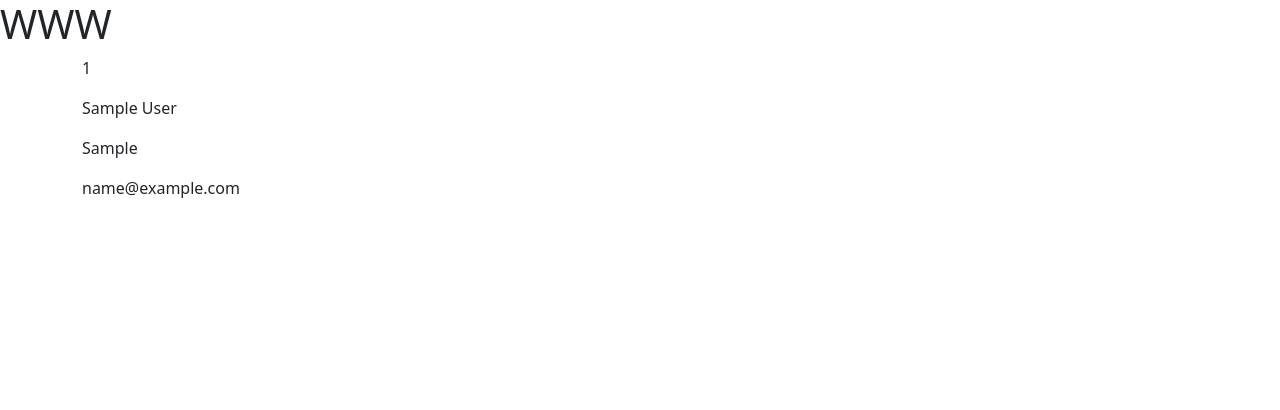
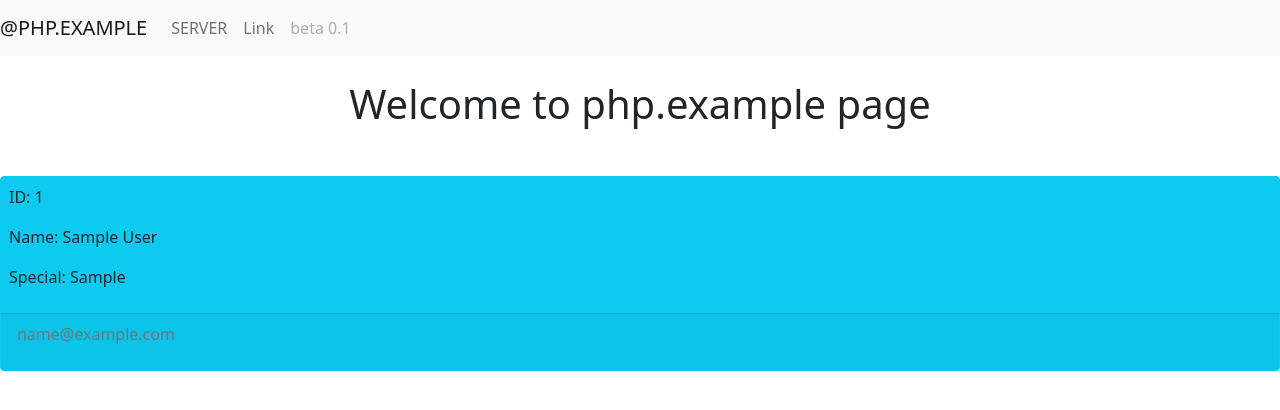
Before and after one commit to ekienay/first-php, a PHP site: page / in a window 1280 px wide. Shown: the top 410 px of the page. Run offline with PHP 8.4, Linux system fonts and the light colour scheme; tables that the repository leaves empty or names only in its code hold one stand-in row (values such as "Sample post").

Commit message:
php example

```diff
--- a/index.php
+++ b/index.php
@@ -11,17 +11,47 @@
 </head>
 
 <body>
-    <h1>WWW</h1>
 
-    <div class="container">
-    <?php foreach($result as $res){ ?>
 
-        <p><?php echo $res->id; ?></p>
-        <p><?php echo $res->name; ?></p>
-        <p><?php echo $res->special; ?></p>
+  <nav class="navbar navbar-expand-lg navbar-light bg-light">
+    <a class="navbar-brand" href="#">@PHP.EXAMPLE</a>
+    <button class="navbar-toggler" type="button" data-toggle="collapse" data-target="#navbarSupportedContent" aria-controls="navbarSupportedContent" aria-expanded="false" aria-label="Toggle navigation">
+      <span class="navbar-toggler-icon"></span>
+    </button>
+
+    <div class="collapse navbar-collapse" id="navbarSupportedContent">
+      <ul class="navbar-nav mr-auto">
+        <li class="nav-item active">
+          <a class="nav-link" href="#">SERVER</a>
+        </li>
+        <li class="nav-item">
+          <a class="nav-link" href="#">Link</a>
+        </li>
+        <div class="nav-item mr-4">
+          <a class="nav-link disabled" href="#">beta 0.1</a>
+        </div>
+      </ul>
+    </div>
+  </nav>
+
+
+  <div class="container mt-4 text-center">
+    <h1>Welcome to php.example page</h1>
+  </div>
+
+  <div class="card-columns">
+    <?php foreach ($result as $res) { ?>
+      <div class="card my-5 border-info mb-3 text-dark bg-info mb-3">
+        <div class="m-2">
+          <p>ID: <?php echo $res->id; ?></p>
+          <p>Name: <?php echo $res->name; ?></p>
+          <p>Special: <?php echo $res->special; ?></p>
+        </div>
+        <div class="card-footer text-muted">
           <p><?php echo $res->email; ?></p>
-
-    <?php }?>
+        </div>
+      </div>
+    <?php } ?>
   </div>
 
   <script src="https://cdn.jsdelivr.net/npm/bootstrap@5.0.1/dist/js/bootstrap.bundle.min.js" integrity="sha384-gtEjrD/SeCtmISkJkNUaaKMoLD0//ElJ19smozuHV6z3Iehds+3Ulb9Bn9Plx0x4" crossorigin="anonymous"></script>
```
Lines whose indentation alone changed are shown as unchanged.
